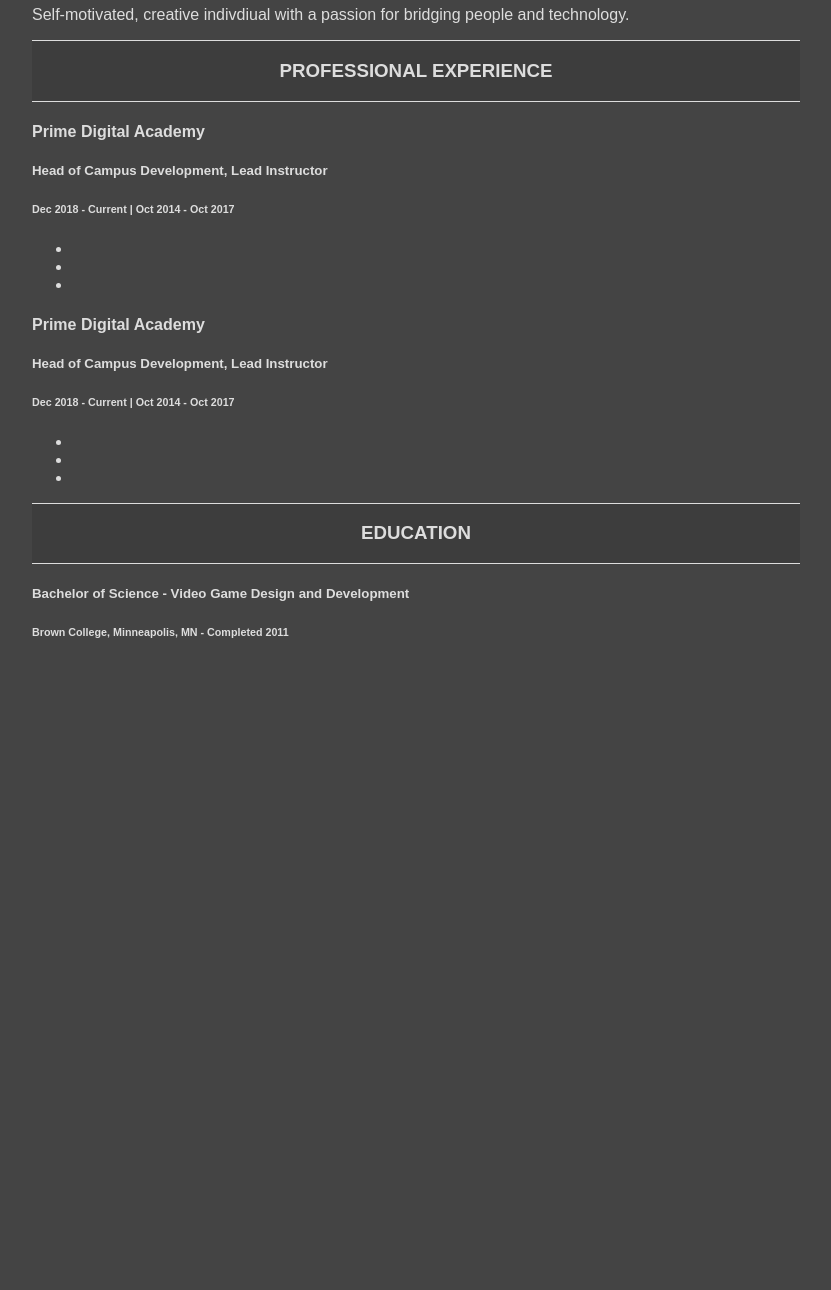
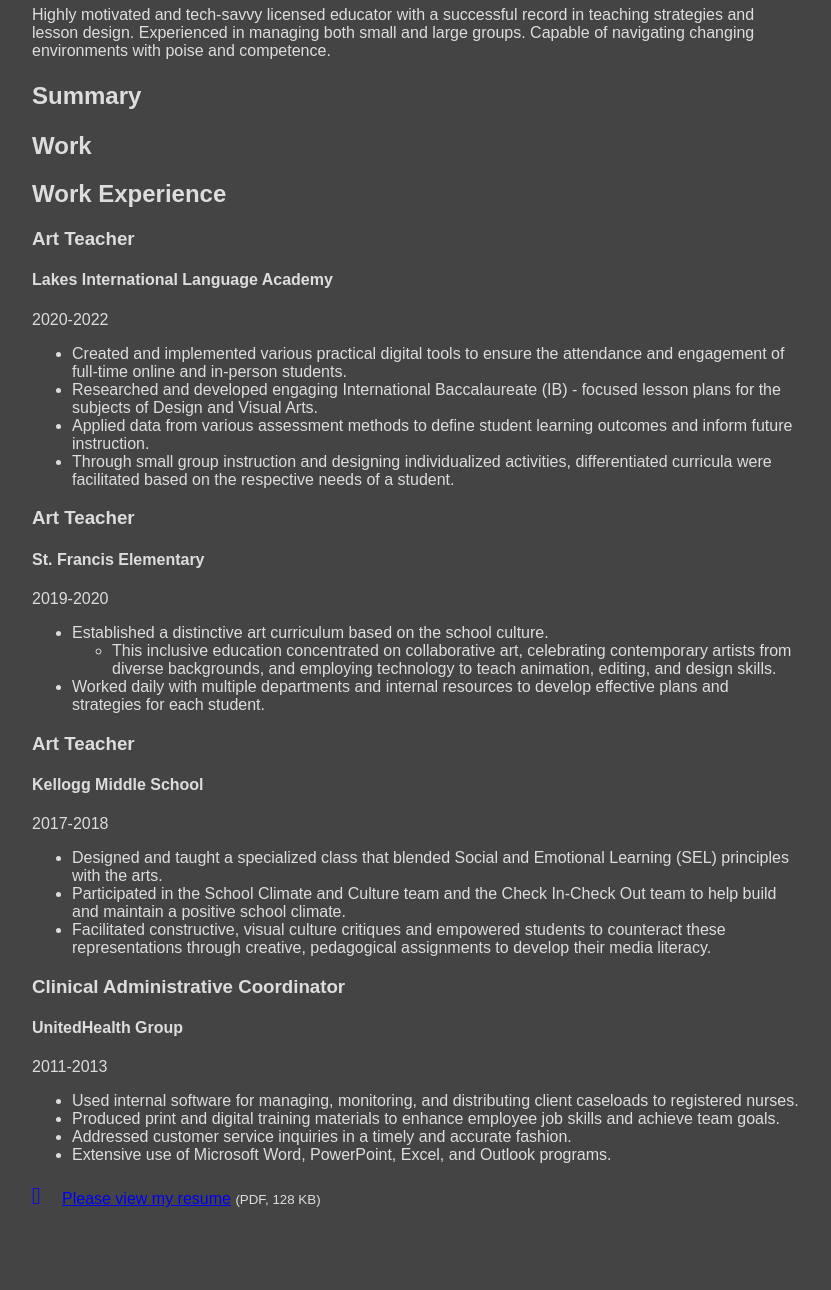
Before and after one commit to smithniamyfse/smithniamyfse.github.io, a plain HTML site: page index.html in a window 1280 px wide. Shown: the part 180-1470 px from the top of the page, without its empty margins (224-1055 px from the left). Before the commit the page ends 946 px from the top, so only its background shows below. Drawn offline with Linux system fonts and the light colour scheme; a web font is replaced by a local one.

Commit message:
Update index.html

```diff
--- a/index.html
+++ b/index.html
@@ -1,51 +1,127 @@
 <!DOCTYPE html>
-<html>
+<html lang="en">
 <head>
   <meta charset="utf-8">
   <meta name="viewport" content="width=device-width">
   <title>Amy N. Smith Resume</title>
-  <link rel="stylesheet" href="style.css" />
+  <link rel="stylesheet" href="style.css">
+  <script type="text/javascript" src="script.js"></script>
+  <link rel="stylesheet" href="https://fonts.googleapis.com/icon?family=Material+Icons">
+  <link href="https://fonts.googleapis.com/css2?family=Phudu:wght@600&Urbanist:wght@400;800&display=swap" rel="stylesheet">
 </head>
 <body>
-  <div>
+  <header>
     <h1>Amy N. Smith</h1>
-    <p> Self-motivated, creative indivdiual with a passion for bridging people and technology.
+    <p class="header-">Highly motivated and tech-savvy licensed educator with a successful record in teaching strategies and lesson design. Experienced in managing both small and large groups. Capable of navigating changing environments with poise and competence.</p>
+  </header>
+
+  <div class="flex-container">
+    <div class="box-backdrop-title" onclick="myFunction()">
+      <h2 class="rotate-a">Summary<i class="material-icons">&#xe313;</i></h2>
     </div>
 
-  <div class="exp-header">
-    <h3>Professional Experience</h3>
-  </div>
-
-  <div>
-    <h4>Prime Digital Academy</h4>
-    <h5>Head of Campus Development, Lead Instructor</h5>
-    <h6>Dec 2018 - Current | Oct 2014 - Oct 2017</h6>
-
+    <div id="boxbackdrop" style="display:none;">
+      <h2>Summary</h2>
+      <div class="backdrop-contact">
+        <h3>Contact</h3>
         <ul>
-      <li></li>
-      <li></li>
-      <li></li>
+        <i class="material-icons">&#xe325;</i>
+          612-346-0300
+        </ul>
+        <ul>
+        <i class="material-icons">&#xe0be;</i>
+          smithniamy@gmail.com
+        </ul>
+        <ul>
+         <i class="material-icons">&#xe88a;</i>
+          4725 Nicollet Avenue South
+          <br>Minneapolis, MN 55419</br>
         </ul>
       </div>
 
-    <div>
-    <h4>Prime Digital Academy</h4>
-    <h5>Head of Campus Development, Lead Instructor</h5>
-    <h6>Dec 2018 - Current | Oct 2014 - Oct 2017</h6>
+      <div class="backdrop-education">
+        <h3>Education</h3>
+        <p class="year">2014</p>
+        <h4>Master of Art Education</h4>
+        <p class="school">Virginia Commonwealth University</p>
 
+        <p class="year">2011</p>
+        <h4>Bachelor of Social Work</h4>
+        <h4>Bachelor of Fine Arts</h4>
+        <p class="school">Winona State University</p>
+      </div>
+
+      <div class="backdrop-skills">
+        <h3>Skills</h3>
           <ul>
-      <li></li>
-      <li></li>
-      <li></li>
+            <li>Microsoft Office Suite</li>
+            <li>Google Workplace</li>
+            <li>Adobe Creative Suite</li>
+            <li>HTML & CSS</li>
+            <li>eLearning</li>
+            <li>Social Media Applications</li>
+          </ul>
+      </div>
+    </div>
+
+    <div class="box-workhistory-title" onclick="myFunction2()">
+      <h2 class="rotate-a">Work<i class="material-icons">&#xe313;</i></h2>
+    </div>
+    <div id="boxworkhistory">
+      <h2>Work Experience</h2>
+      <div class="workhistory-teacher1">
+        <h3>Art Teacher</h3>
+        <h4>Lakes International Language Academy</h4>
+        <p class="yearexperience">2020-2022</p>
+          <ul class="b">
+            <li>Created and implemented various practical digital tools to ensure the attendance and engagement of full-time online and in-person students.</li>
+            <li>Researched and developed engaging International Baccalaureate (IB) - focused lesson plans for the subjects of Design and Visual Arts.</li>
+            <li>Applied data from various assessment methods to define student learning outcomes and inform future instruction.</li>
+            <li>Through small group instruction and designing individualized activities, differentiated curricula were facilitated based on the respective needs of a student. </li>
           </ul>
       </div>
 
-   <div class="exp-header">
-    <h3>Education</h3>
+      <div class="workhistory-teacher2">
+        <h3>Art Teacher</h3>
+        <h4>St. Francis Elementary</h4>
+        <p class="yearexperience">2019-2020</p>
+          <ul class="b">
+            <li>Established a distinctive art curriculum based on the school culture.</li>
+              <ul class="c"><li>This inclusive education concentrated on collaborative art, celebrating contemporary artists from diverse backgrounds, and employing technology to teach animation, editing, and design skills.</li></ul>
+            <li>Worked daily with multiple departments and internal resources to develop effective plans and strategies for each student.</li>
+          </ul>
        </div>
 
-  <div>
-    <h5>Bachelor of Science - Video Game Design and Development</h5>
-    <h6>Brown College, Minneapolis, MN - Completed 2011</h6>
+       <div class="workhistory-teacher3">
+        <h3>Art Teacher</h3>
+        <h4>Kellogg Middle School</h4>
+        <p class="yearexperience">2017-2018</p>
+          <ul class="b">
+            <li>Designed and taught a specialized class that blended Social and Emotional Learning (SEL) principles with the arts.</li>
+            <li>Participated in the School Climate and Culture team and the Check In-Check Out team to help build and maintain a positive school climate.</li>
+            <li>Facilitated constructive, visual culture critiques and empowered students to counteract these representations through creative, pedagogical assignments to develop their media literacy.</li>
+          </ul>
+       </div>
+
+       <div class="workhistory-service1">
+        <h3>Clinical Administrative Coordinator</h3>
+        <h4>UnitedHealth Group</h4>
+        <p class="yearexperience">2011-2013</p>
+          <ul class="b">
+            <li>Used internal software for managing, monitoring, and distributing client caseloads to registered nurses.
+            </li>
+            <li>Produced print and digital training materials to enhance employee job skills and achieve team goals.</li>
+            <li>Addressed customer service inquiries in a timely and accurate fashion.</li>
+            <li>Extensive use of Microsoft Word, PowerPoint, Excel, and Outlook programs.</li>
+          </ul>
+       </div>
+
+    </div>
+  </div>
+
+  <footer>
+    <a href="https://www.smithniamy.com/s/AMYNI_SMITH_Resume_2023.pdf" target="_blank"><i class="material-icons">&#xe89e;&nbsp;</i>Please view my resume</a>&nbsp;<small>(PDF, 128 KB)</small>
+  </footer>
+
 </body>
 </html>
```
Lines whose indentation alone changed are shown as unchanged.
